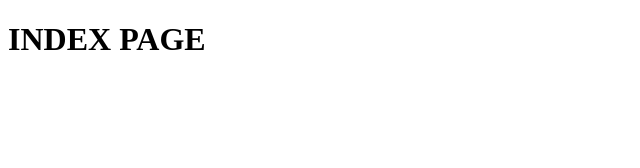
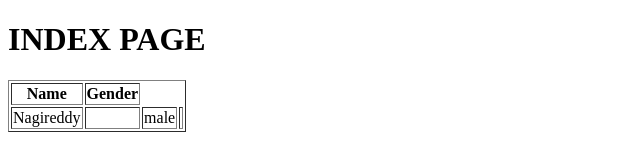
Before and after one commit to nagireddy11/Assesment, a plain HTML site: page index.html in a window 1280 px wide. Shown: the whole page, without its empty margins (0-640 px from the left). Drawn offline with Linux system fonts and the light colour scheme.

Commit message:
Update index.html

```diff
--- a/index.html
+++ b/index.html
@@ -10,6 +10,16 @@
 
 <body>
     <h1>INDEX PAGE</h1>
+    <table border=1px>
+        <tr>
+            <th>Name</th>
+            <th>Gender</th>
+        </tr>
+        <tr>
+            <td>Nagireddy<td>
+            <td>male<td>
+        </tr>
+    </table>
 </body>
 
 </html>
```
